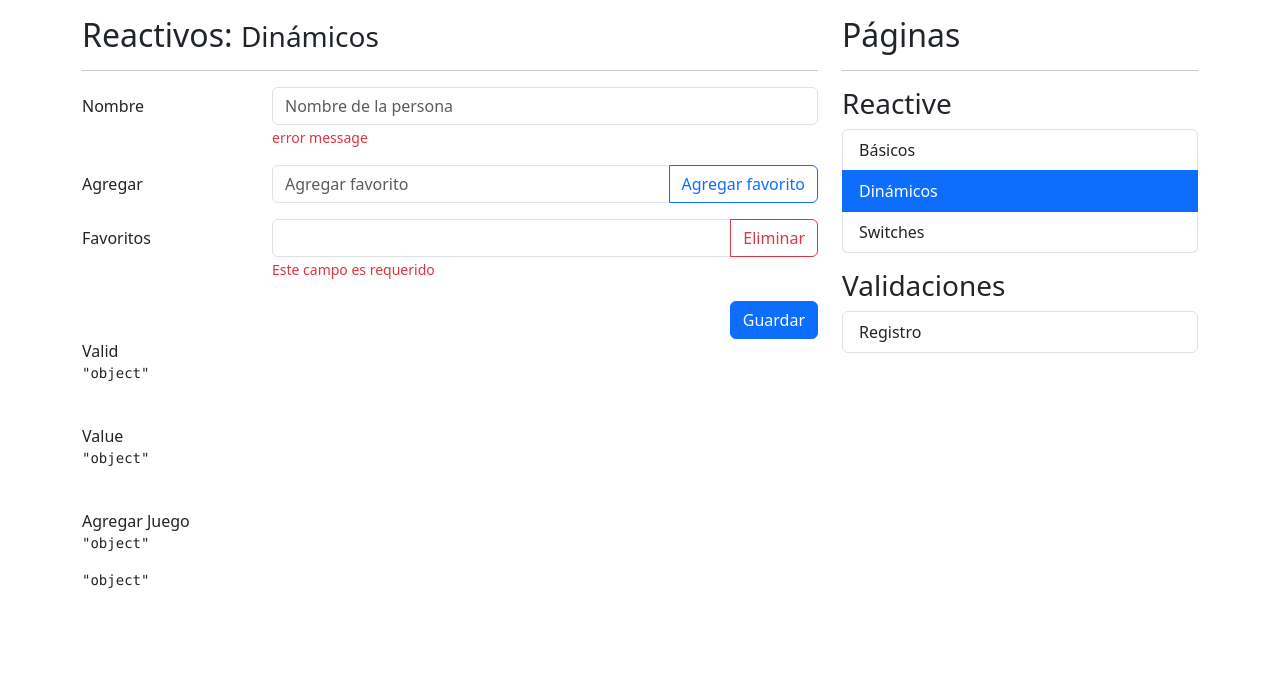
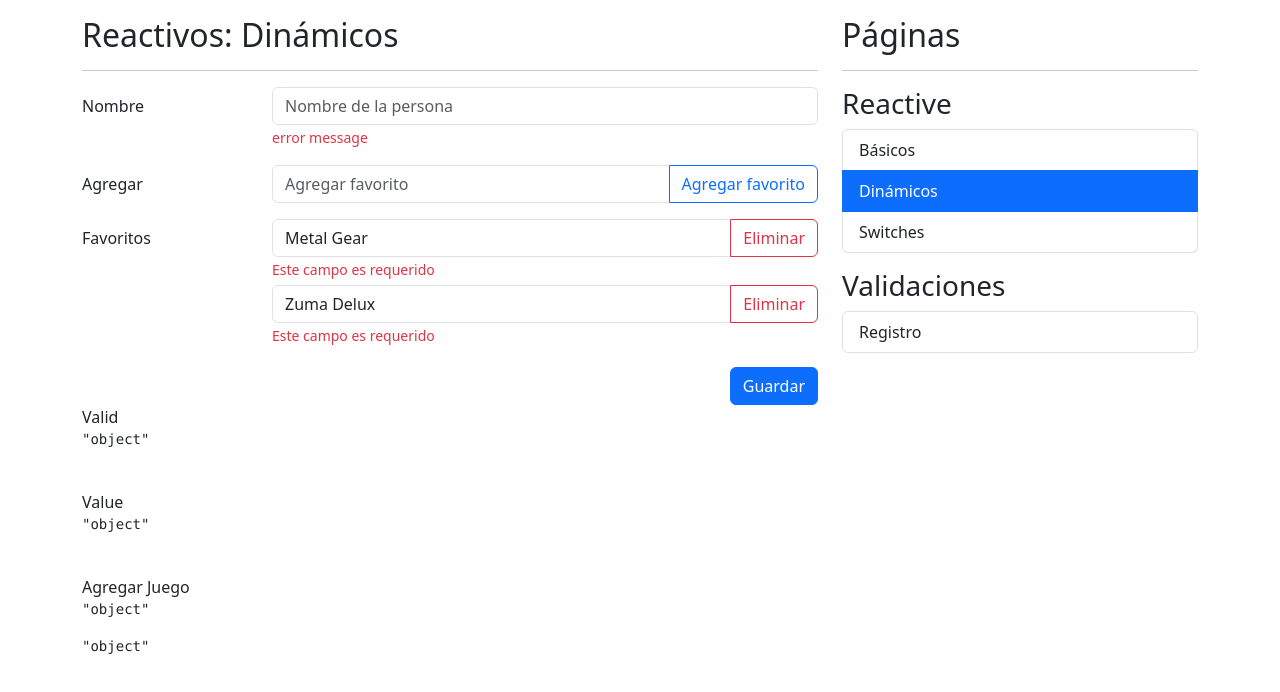
Before and after one commit to abelborit/angular-reactive-forms-app, an Angular app: page /#/reactive/basic in a window 1280 px wide. Both pictures are taken after a click on the item "Dinámicos". Shown: the top 692 px of the page. Built offline with nearby package versions, Linux system fonts and the light colour scheme.

Commit message:
[FEAT] dynamic reactive forms first steps - FormBuilder service & formBuilder.array & reset & nonNullable

```diff
--- a/src/app/reactive/pages/dynamic-page/dynamic-page.component.html
+++ b/src/app/reactive/pages/dynamic-page/dynamic-page.component.html
@@ -1,12 +1,21 @@
-<h2>Reactivos: <small> Dinámicos </small></h2>
+<h2>Reactivos: Dinámicos</h2>
 <hr />
 
-<form autocomplete="off">
+<!--
+  submit: activa una llamada posterior a la URL/servidor del navegador, en pocas palabras, es un evento de envío de formulario predeterminado de html, llamará al método que tenga cuando se envíe el formulario.
+
+  ngSubmit: llama al componente angular local para hacer algo útil, es decir, puedes vincularlo a un método en el componente asociado al formulario y este método se ejecutará cuando se envíe el formulario. Utilizar ngSubmit permite aprovechar las características de Angular como la validación de formularios ANTES de la devolución a la URL/servidor del navegador. Se puede utilizar para tomar el envío de formularios o controlar el proceso de envío.
+-->
+<form autocomplete="off" [formGroup]="myForm" (ngSubmit)="handleSubmit()">
   <!-- Nombre -->
   <div class="mb-3 row">
     <label class="col-sm-3 col-form-label">Nombre</label>
     <div class="col-sm-9">
-      <input class="form-control" placeholder="Nombre de la persona" />
+      <input
+        class="form-control"
+        placeholder="Nombre de la persona"
+        formControlName="name"
+      />
       <span class="form-text text-danger"> error message </span>
     </div>
   </div>
@@ -28,13 +37,22 @@
   <!-- Lista de Juegos Favoritos -->
   <div class="mb-3 row">
     <label class="col-sm-3 col-form-label">Favoritos</label>
-    <div class="col-sm-9">
-      <div class="mb-1">
+    <div class="col-sm-9" formArrayName="favoriteGames">
+      <!-- este favorite_control hace referencia a cada FormControl de cada elemento de getFavoriteGames.controls, se podría colocar como favorite para seguir la semántica del *ngFor="" y que haga referencia a cada juego "entre comillas" pero siguiendo la sintaxis correcta para este caso de los FormArray([]) sería mejor un nombre que haga referencia a cada FormControl que tiene el getFavoriteGames.controls. El getFavoriteGames se sabe que es un FormArray pero no es un arreglo como tal, tiene el nombre includo de "array" pero en realidad es solo un objeto que se llama FormArray y no es el array de controles (no es el array de los FormControl()) entonces los controles o los FormControl() están dentro de la propiedad .controls -->
+      <div
+        class="mb-1"
+        *ngFor="
+          let favorite_control of getFavoriteGames.controls;
+          let i = index
+        "
+      >
         <div class="input-group">
-          <input class="form-control" />
+          <!-- este [formControlName]="i" nos ayudará a enlazar basado en la posición ya que es dinámico, es decir, si son 20 elementos entonces son 20 enlaces que tendríamos. Se coloca con [formControlName]="i" ya que acá estamos validando contra un array no una propiedad en especifico por ello es que tomará el valor dentro del FormControl definido en el indice que se encuentra dentro del array -->
+          <input class="form-control" [formControlName]="i" />
 
           <button class="btn btn-outline-danger" type="button">Eliminar</button>
         </div>
+        <!-- para los errores será un poco dificl evaluarlo aquí ya que se tiene que evaluar el FormControl() en getFavoriteGames.controls en la posición i tiene algún error -->
         <span class="form-text text-danger"> Este campo es requerido </span>
       </div>
     </div>
--- a/src/app/reactive/pages/dynamic-page/dynamic-page.component.ts
+++ b/src/app/reactive/pages/dynamic-page/dynamic-page.component.ts
@@ -1,10 +1,49 @@
 import { Component } from '@angular/core';
+import {
+  FormArray,
+  FormBuilder,
+  FormControl,
+  FormGroup,
+  Validators,
+} from '@angular/forms';
+
+/* al hablar de formularios dinámicos nos referimos a que no siempre de antemano sabremos la cantidad de inputs que vamos a tener, selects, cajas numéricas, etc. y aparte esos elementos que creamos de manera dinámica también deben de tener sus validaciones */
 
 @Component({
   templateUrl: './dynamic-page.component.html',
-  styles: [
-  ]
+  styles: [],
 })
 export class DynamicPageComponent {
+  constructor(private formBuilder: FormBuilder) {}
 
+  // public myForm: FormGroup = new FormGroup({
+  //   name: new FormControl('', []),
+  //   favoriteGames: new FormArray([]),
+  // });
+
+  public myForm: FormGroup = this.formBuilder.nonNullable.group({
+    name: ['', [Validators.required, Validators.minLength(3)]],
+    /* favoriteGames será una array de los juegos favoritos y se crea de la siguiente forma con this.formBuilder.array() y eso creará un elemento de FormArray() el cual es un arreglo que puede tener varios FormControl() y todo eso es lo que el servicio FormBuilder se traduce al final de cuentas solo que con el FormBuilder se tiene una sintaxis un poco más facil o cómoda de trabajar. Este favoriteGames será dinámico */
+    favoriteGames: this.formBuilder.array([
+      ['Metal Gear', Validators.required],
+      ['Zuma Delux', Validators.required],
+    ]),
+  });
+
+  /* en el campo del formulario HTML hay que hacer referencia al favoriteGames y para eso hay que enlazar el input HTML con la propiedad del formulario favoriteGames pero como favoriteGames es un arreglo entonces en el HTML se usaría un *ngFor="" y en vez de que tenga toda la lógica en el HTML para enlazar el input con la propiedad del formulario entonces mejor es crear un getter para acceder a la propiedad y sus valores */
+  get getFavoriteGames() {
+    /* aquí se podría hacer con el controls como this.myForm.controls['favoriteGames']..... pero también se podría usar el get(nombre_campo) pero dejarlo solo de esa forma entonces nos dirá que es de tipo AbstractControl<any, any> | null es decir, que es un FormControl pero que no sabe de qué tipo de FormControl entonces siguiendo la documentación nos dice que colocamos as FormArray para que sepa que es un FormArray([]) y que podemos iterarlo */
+    return this.myForm.get('favoriteGames') as FormArray;
+  }
+
+  handleSubmit(): void {
+    if (this.myForm.invalid) {
+      /* si el formulario es inválido entonces que marque todos los campos como "touched" y que no haga nada más. Esto con la finalidad de que cuando los campos y el formulario como tal no esté correcto entonces no se envíe nada y corte el proceso de este scope con el return y que al marcar todo como "touched" entonces se disparen las validaciones y hay una validación de que si el campo fue tocado y es inválido entonces salga algún mensaje de error para mejorar la experiencia del usuario */
+      this.myForm.markAllAsTouched();
+      return;
+    }
+
+    console.log(this.myForm.value);
+    this.myForm.reset();
+  }
 }
```
